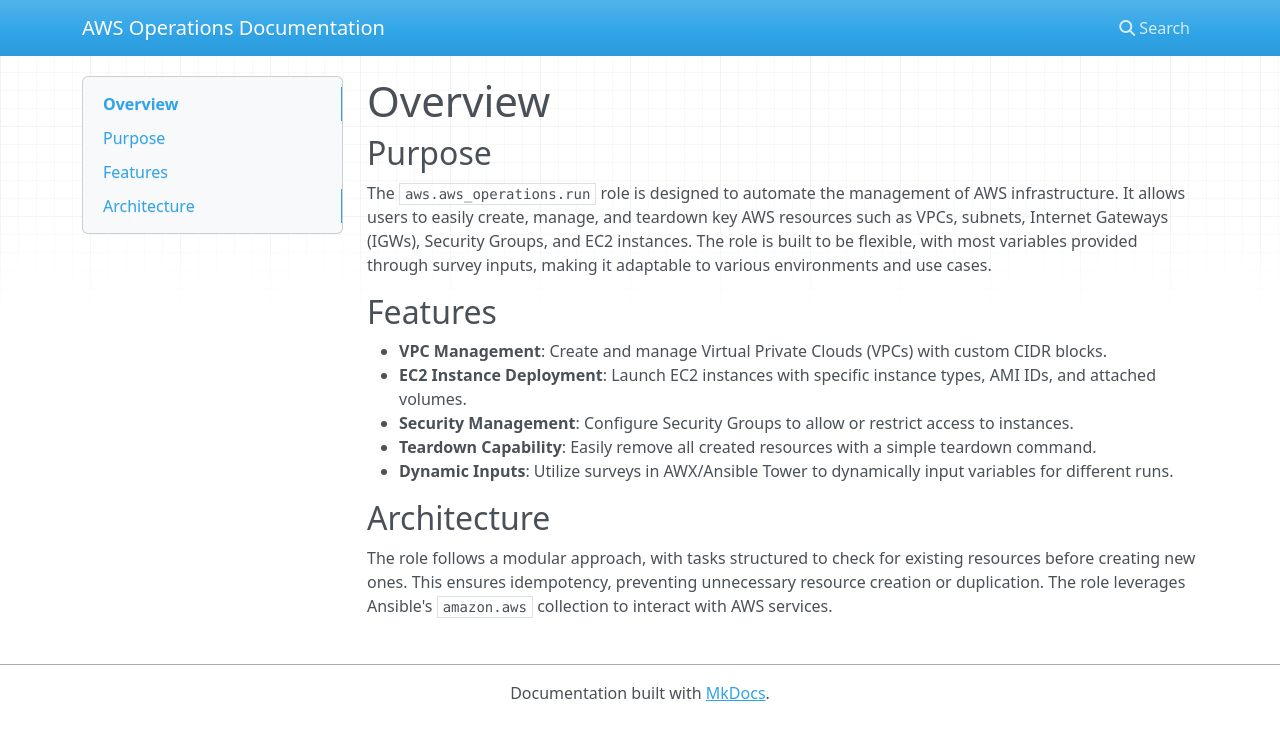
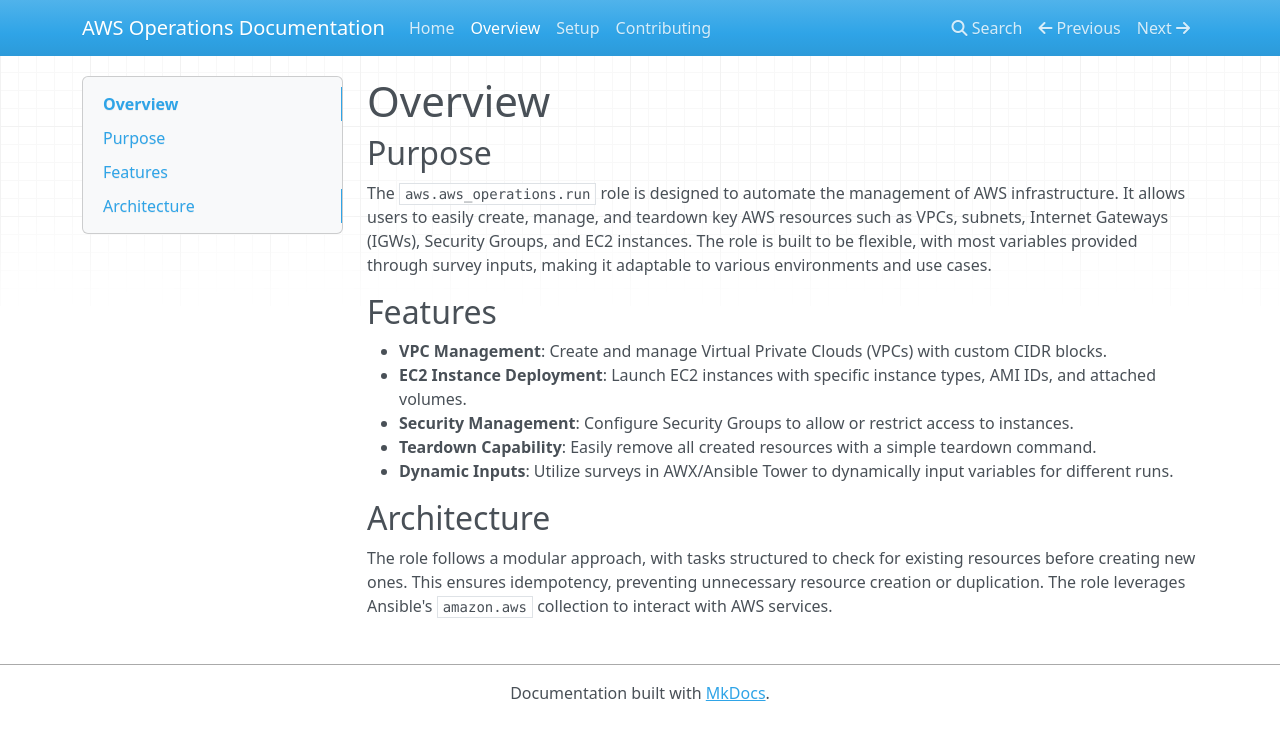
Before and after one commit to anshulbehl-testorg/aws_operations, an MkDocs documentation site: the page built from docs/overview.md, in a window 1280 px wide. Shown: the top 740 px of the page. Built offline with MkDocs 1.6.1, drawn with Linux system fonts in a browser that asks for light colours; nearby versions of some CDN libraries.

Commit message:
Update mkdocs.yml

```diff
--- a/mkdocs.yml
+++ b/mkdocs.yml
@@ -1,3 +1,6 @@
 site_name: 'AWS Operations Documentation'
 nav:
   - Home: index.md
+  - Overview: overview.md
+  - Setup: setup.md
+  - Contributing: contributing.md
```
